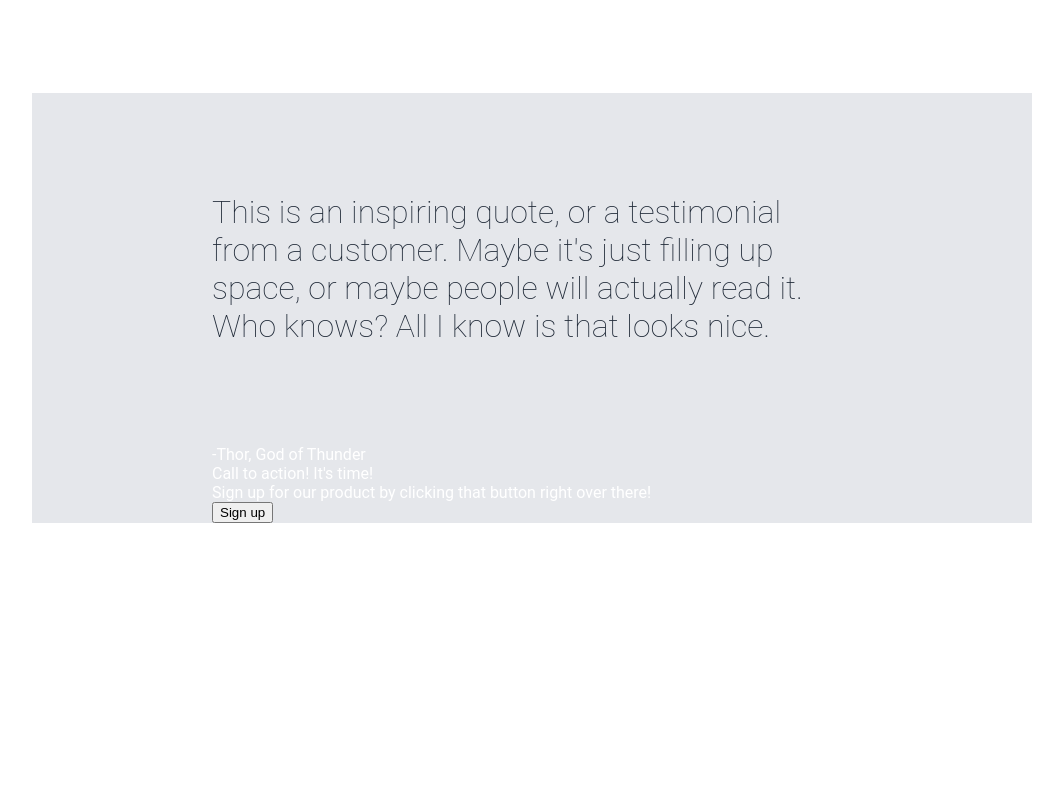
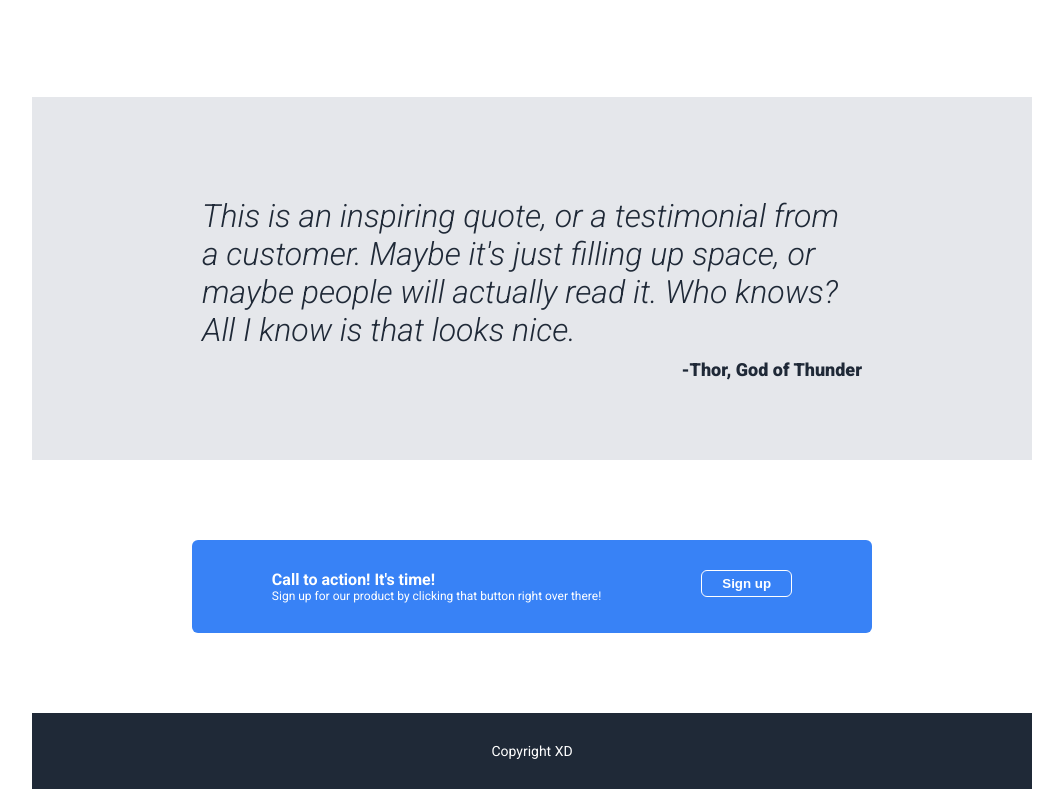
Before and after one commit to duffuwu/very_cool_webpage_wow, a plain HTML site: page index.html in a window 1280 px wide. Shown: the part 718-1507 px from the top of the page, without its empty margins (108-1171 px from the left). Before the commit the page ends 1241 px from the top, so only its background shows below. Drawn offline with Linux system fonts and the light colour scheme.

Commit message:
I finished the layout and managed to install all Roboto fonts, which is cool

```diff
--- a/index.html
+++ b/index.html
@@ -4,6 +4,8 @@
     <meta charset="UTF-8">
     <meta http-equiv="X-UA-Compatible" content="IE=edge">
     <meta name="viewport" content="width=device-width, initial-scale=1.0">
+    <link rel="preconnect" href="https://fonts.gstatic.com" crossorigin>
+    <link href="https://fonts.googleapis.com/css2?family=Roboto:ital,wght@0,100;0,300;0,400;0,500;0,700;0,900;1,100;1,300;1,400;1,500;1,700;1,900&display=swap" rel="stylesheet">
     <title>This website is just the coolest</title>
     <link rel="stylesheet" href="styles.css">
 </head>
@@ -56,7 +58,9 @@
             <div class="author">
                 -Thor, God of Thunder
             </div>
-        <div class="footer">
+        </div>
+        <div class="footo">
+            <div class="bottom-rectangle">
                 <div class="footer-left">
                     <div class="title">Call to action! It's time!</div>
                     <div class="text">Sign up for our product by clicking that button right over there!</div>
@@ -66,5 +70,9 @@
                 </div>
             </div>
         </div>
+        <div class="footer">
+            Copyright XD
+        </div>
+    </div>
 </body>
 </html>
--- a/styles.css
+++ b/styles.css
@@ -51,7 +51,7 @@ ul {
 
 .left-banner-box .title {
     font-size: 28px;
-    font-weight: 600;
+    font-weight: 1000;
     color: #F9FAF8;
 }
 
@@ -74,7 +74,7 @@ ul {
 .image {
     width: 380px;
     height: 180px;
-    background-color: lightgray;
+    background-color: grey;
 }
 
 .below-banner {
@@ -86,7 +86,7 @@ ul {
 
 .below-banner .title {
     padding-top: 50px;
-    font-size: 20px;
+    font-size: 24px;
     font-weight: bold;
     display: flex;
     justify-content: center;
@@ -122,14 +122,79 @@ ul {
 
 .bottom-section {
     padding-top: 100px;
-    padding-left: 180px;
-    padding-right: 180px;
+    padding-left: 170px;
+    padding-right: 170px;
     background-color: #E5E7EB;
+    display: flex;
+    flex-direction: column;
+    align-items: flex-end;
 }
 
-.bottom-section .main-text {
+.main-text {
     color: #1F2937;
     font-size: 32px;
-    font-weight: lighter;
-    padding-bottom: 100px;
+    padding-bottom: 10px;
+    font-weight: 300;
+    font-style: italic;
 }
+
+.author {
+    font-family: 'Roboto',sans-serif;
+    color: #1F2937;
+    font-size: 18px;
+    font-weight: 1000;
+    padding-bottom: 80px;
+}
+
+.footo {
+    padding-top: 80px;
+    padding-bottom: 80px;
+    display: flex;
+    background-color: white;
+    justify-content: center;
+    align-items: center;
+}
+
+.bottom-rectangle {
+    padding-top: 30px;
+    padding-bottom: 30px;
+    padding-left: 80px;
+    padding-right: 80px;
+    background-color: #3882F6;
+    display: flex;
+    justify-content: space-between;
+    gap: 100px;
+    border-radius: 6px;
+}
+
+.footer-left .title {
+    font-size: 16px;
+    font-weight: bold;
+}
+
+.footer-left .text {
+    font-size: 12px;
+}
+
+button {
+    padding-top: 5px;
+    padding-bottom: 5px;
+    padding-left: 20px;
+    padding-right: 20px;
+    background-color: #3882F6;
+    color: white;
+    border-width: 1px;
+    border-color: white;
+    border-radius: 6px;
+    border-style: solid;
+    font-weight: bold;
+}
+
+.footer {
+    padding-top: 30px;
+    padding-bottom: 30px;
+    display: flex;
+    justify-content: center;
+    align-items: center;
+    font-size: 14px;
+}
```
Lines whose indentation alone changed are shown as unchanged.
